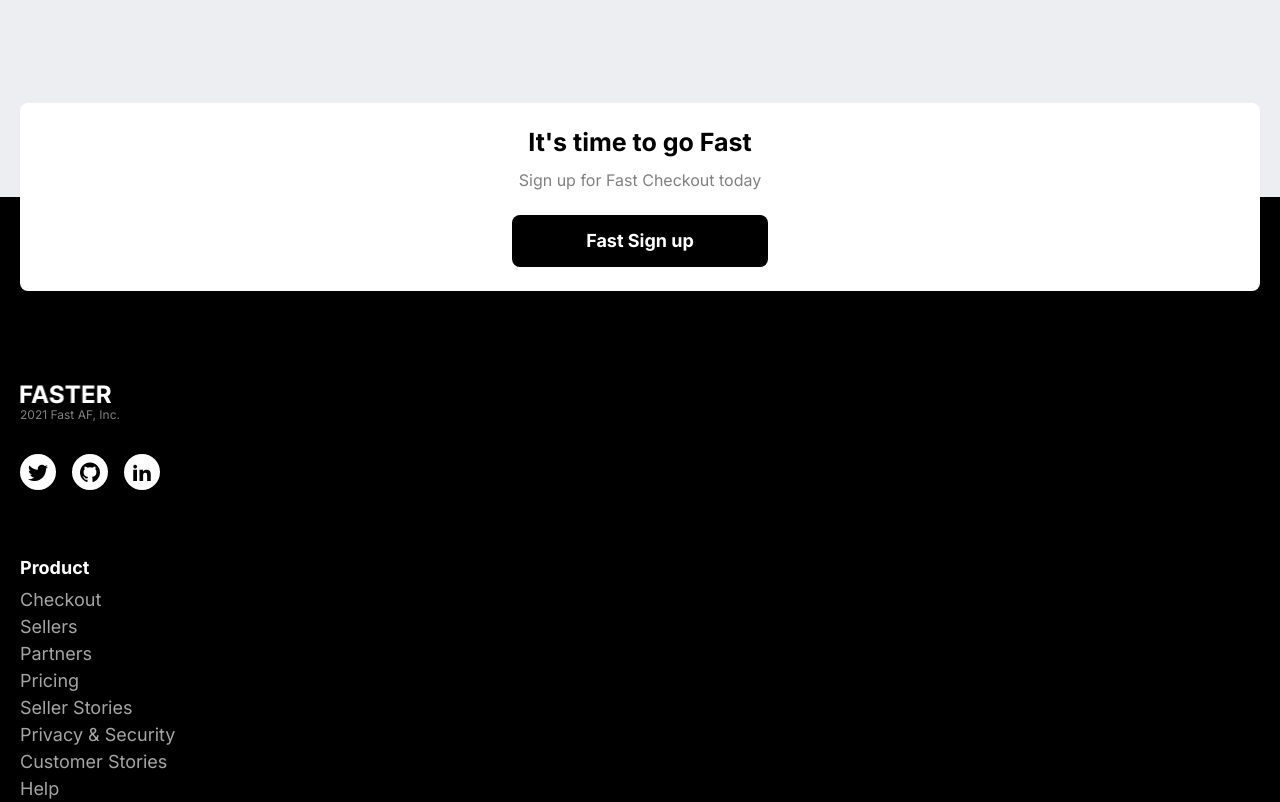
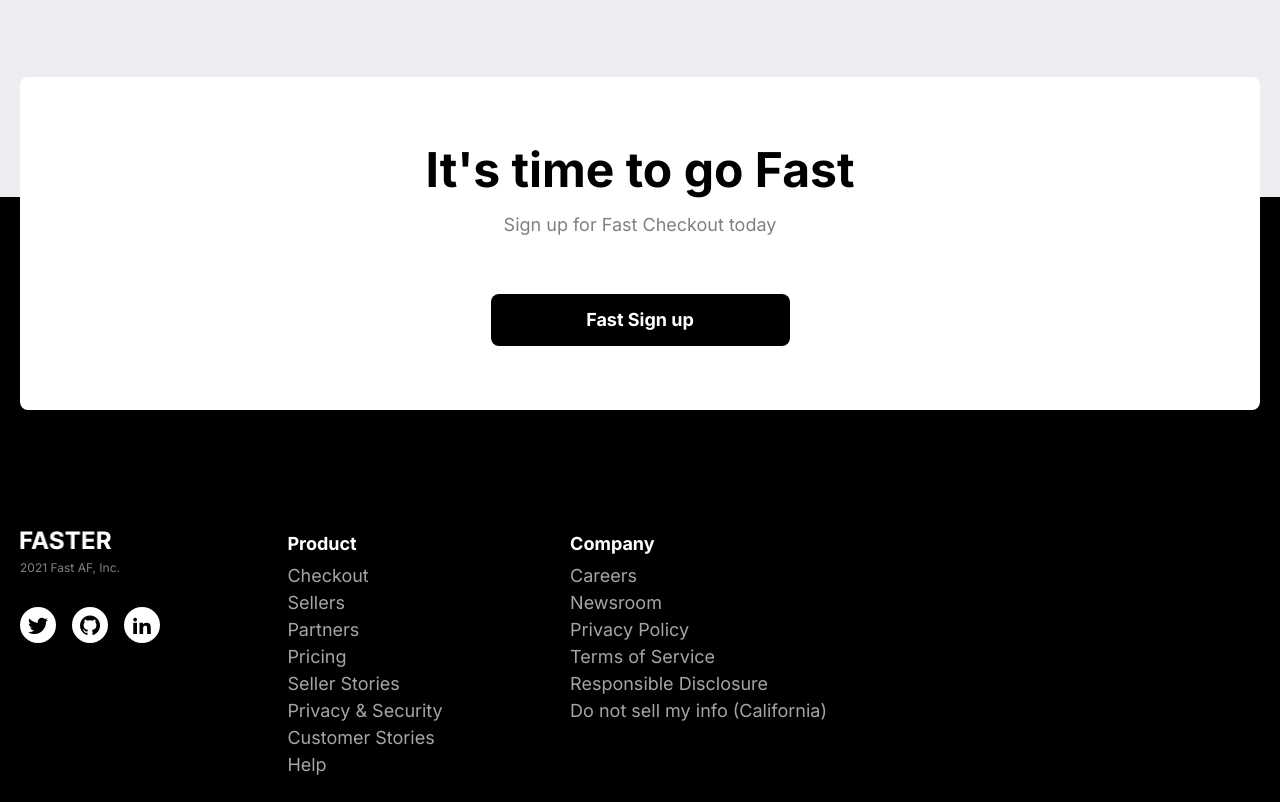
Before and after one commit to pandresvaldivia/Faster, a plain HTML site: page index.html in a window 1280 px wide. Shown: the part 7273-8075 px from the top of the page. Drawn offline with Linux system fonts and the light colour scheme; files whose address does not match are found by name.

Commit message:
Footer responsive completed

```diff
--- a/css/footer.css
+++ b/css/footer.css
@@ -6,6 +6,7 @@
 .footer-content {
 	display: flex;
 	flex-direction: column;
+	max-inline-size: 50.4375rem;
 	gap: 4rem;
 }
 
@@ -13,10 +14,16 @@
 	margin: 0;
 	block-size: 1.2rem;
 	inline-size: 5.75rem;
+	margin-block-end: 0.5rem;
+}
+
+.footer-logo img {
+	vertical-align: middle;
+	inline-size: 100%;
+	block-size: auto;
 }
 
 .footer-caption {
-	margin-block-start: 0.25rem;
 	font: var(--caption);
 	color: var(--grey);
 }
@@ -44,3 +51,10 @@
 	align-items: center;
 	justify-content: center;
 }
+
+@media screen and (min-width: 768px) {
+	.footer-content {
+		flex-direction: row;
+		justify-content: space-between;
+	}
+}
--- a/css/sign-up.css
+++ b/css/sign-up.css
@@ -29,10 +29,34 @@
 
 .signup-title {
 	margin: 0;
-	margin-block-end: 12px;
+	margin-block-end: 0.75rem;
 	font: var(--headline5);
 }
 
 .signup a {
 	inline-size: 16rem;
 }
+
+@media screen and (min-width: 768px) {
+	.signup {
+		inset-block-end: 7.5rem;
+	}
+
+	.signup-content {
+		padding-block-start: 4rem;
+		padding-block-end: 4rem;
+		gap: 3.5rem;
+	}
+
+	.signup-title {
+		font: var(--headline2);
+	}
+
+	.description p {
+		font: var(--body1-regular);
+	}
+
+	.signup a {
+		inline-size: 18.6875rem;
+	}
+}
```
